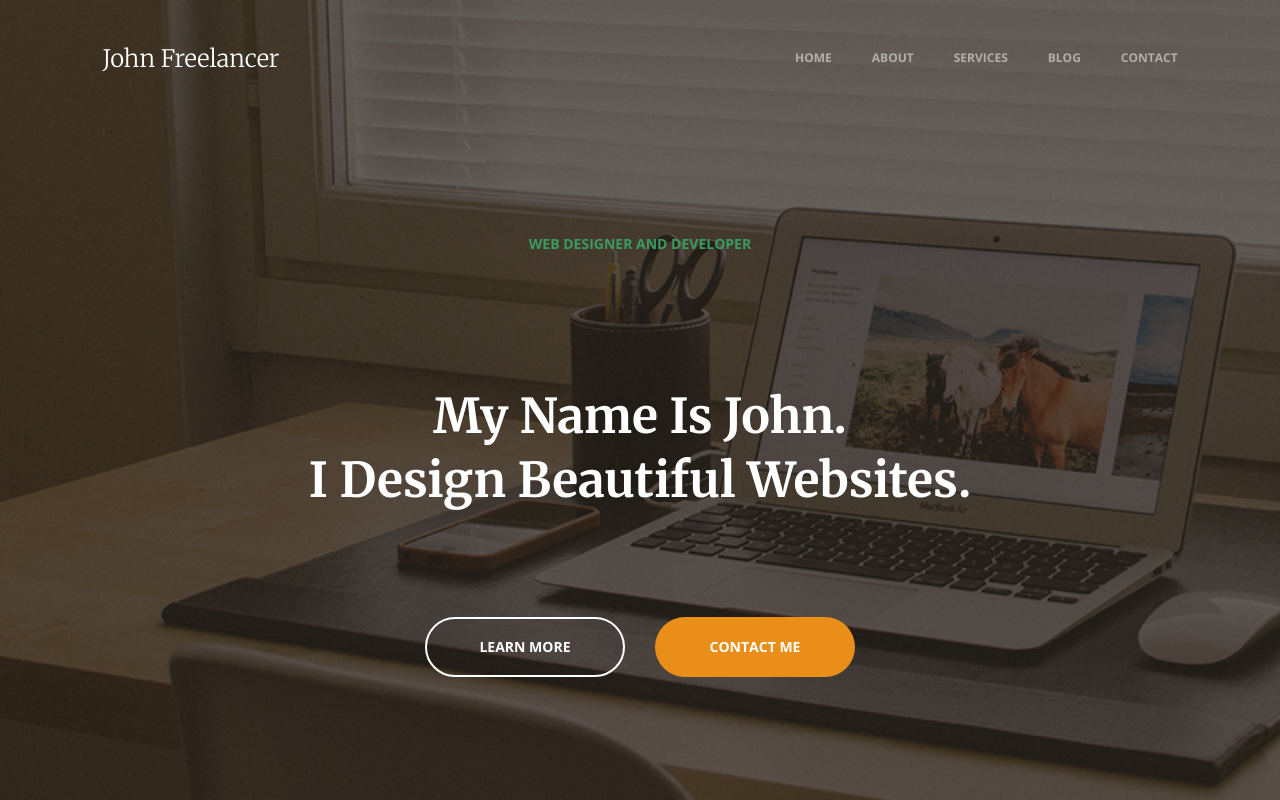
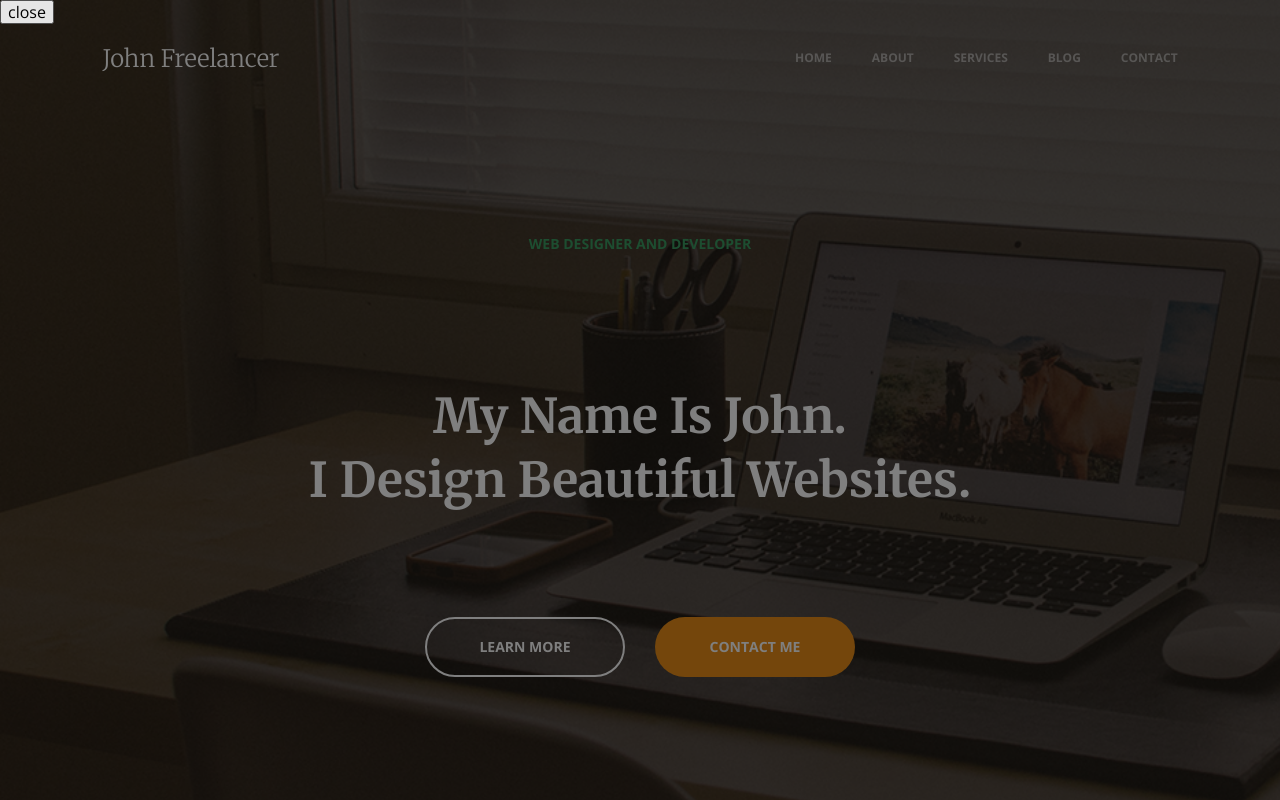
Before and after one commit to kanc741/portfolio_app, a plain HTML site: page index.html in a window 1280 px wide. Both pictures are taken after a click on the button "CONTACT ME". Shown: the top 800 px of the page. Drawn offline with nearby package versions, Linux system fonts and the light colour scheme.

Commit message:
add js into project

```diff
--- a/css/styles.css
+++ b/css/styles.css
@@ -73,7 +73,8 @@ h6.green {
 /* styles */
 
 .hero {
-  height: 940px;
+  height: 100vh;
+  min-height: 960px;
   display: flex;
   flex-flow: column;
   background-color: #241e18;
@@ -174,3 +175,29 @@ h6.green {
   height: 10px;
   z-index: 1;
 }
+
+/* modal styles */
+
+/*
+case 1 - using display: none
+
+case 2 - using z-index: -1
+
+
+*/
+
+.modal {
+  position: fixed;
+  top: 0;
+  left: 0;
+  width: 100%;
+  height: 100vh;
+  min-height: 600px;
+  overflow: auto;
+  z-index: -1;
+  background-color: rgba(0, 0, 0, 0.5);
+}
+
+.modal.visible {
+  z-index: 50;
+}
--- a/index.html
+++ b/index.html
@@ -13,7 +13,11 @@
     <link rel="stylesheet" href="./css/styles.css" />
     <title>Portfolio app</title>
   </head>
+  <!--  -->
   <body>
+    <div class="modal">
+      <button onclick="closeModal()">close</button>
+    </div>
     <section class="hero">
       <header>
         <div class="logo"><a href="#">John Freelancer</a></div>
@@ -34,8 +38,11 @@
       </h1>
       <div class="btn_container">
         <button class="btn_default btn_white">learn more</button>
-        <button class="btn_default btn_orange">contact me</button>
+        <button class="btn_default btn_orange" id="btnContact">
+          contact me
+        </button>
       </div>
     </section>
+    <script src="./js/script.js"></script>
   </body>
 </html>
--- /dev/null
+++ b/js/script.js
@@ -0,0 +1,14 @@
+// case 1
+const btnContact = document.getElementById("btnContact");
+const modal = document.getElementsByClassName("modal")[0];
+btnContact.addEventListener("click", () => {
+  modal.classList.add("visible");
+});
+
+// case 2
+const closeModal = () => {
+  modal.classList.remove("visible");
+};
+
+// const modal = document.querySelector(".modal");
+console.log(modal);
```
